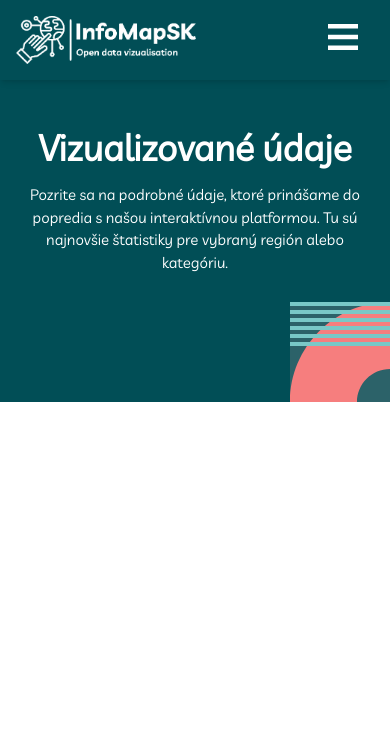
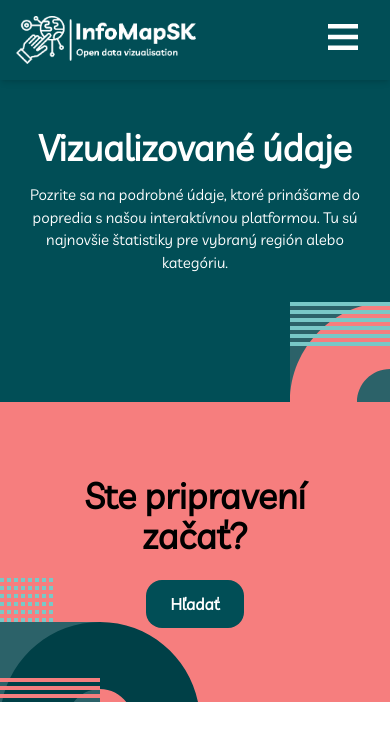
Before and after one commit to zsoolti8917/InfoMapSK-frontend, a React (Vite) app: page / in a window 390 px wide. Shown: the top 740 px of the page. Built offline with nearby package versions, Linux system fonts and the light colour scheme.

Commit message:
Fully responsive Banner component, minor changes to Button component

```diff
--- a/src/App.jsx
+++ b/src/App.jsx
@@ -1,10 +1,12 @@
 import Nav from './components/Navbar.jsx'
 import Hero from './components/Hero.jsx'
+import Banner from './components/Banner.jsx'
 function App() {
   return (
     <div>
       <Nav />
       <Hero />
+      <Banner />
     </div>
   )
 }
--- a/src/components/Banner.jsx
+++ b/src/components/Banner.jsx
@@ -1,8 +1,39 @@
 import React from 'react'
-
+import Button from './Button'
+import SearchForm from './SearchForm'
+import BgLogo from '../assets/bg-pattern-home-6-about-5.svg'
+import MagnifyingGlass from '../assets/magnifying-glass.svg'
 const Banner = () => {
   return (
-    <div>Banner</div>
+    <section className='bg-primary-300 min-h-[300px] flex items-center font-livvic relative overflow-hidden'>
+      <div className='m-auto px-10 text-center flex flex-col gap-6 items-center lg:flex-row lg:justify-between lg:max-w-[800px] lg:w-full lg:px-0 desktop:max-w-container'>
+        <h3 className='text-4xl font-extrabold lg:text-h2 flex-1'>
+        Ste pripravení začať?
+        </h3>
+
+        <form action="submit" className='relative '>
+          <input type="text"
+          placeholder="Hľadať regióny, okresy alebo obce..."
+          className='border-0 rounded-md p-2 pl-12 hidden md:block mb-6 lg:inline-block lg:mb-0 lg:mr-6 desktop:min-w-[365px]'
+          />
+          <img src={MagnifyingGlass} alt="lupa" className='max-w-[20px] absolute top-3 left-4 hidden md:block'/>
+          <Button
+          customTextColor="text-primary-100"
+          customBorderColor="border-secondary-800"
+          customHoverBgColor="hover:bg-primary-100"
+          customHoverTextColor="hover:text-primary-700"
+          customPaddingX="desktop:px-10 px-6"
+          customPaddingY="py-3"
+          customBgColor="bg-primary-700"
+          customRounded="rounded-2xl"
+          customBorder="border-0"
+          >
+            Hľadať
+          </Button>
+        </form>
+      </div>
+      <img src={BgLogo} alt="logo" className='absolute bottom-[-20px] md:bottom-0 left-0'/>
+    </section>
   )
 }
 
--- a/src/components/Button.jsx
+++ b/src/components/Button.jsx
@@ -2,15 +2,39 @@ import React from 'react'
 import PropTypes from 'prop-types';
 
 const Button = (props) => {
+
+
   return (
-    <button className={`bg-transparent text-white py-2 px-6 rounded-full border-2 border-primary-100 hover:bg-primary-100 font-bold hover:text-primary-700 duration-500`}>
+    <button className={`${props.customBgColor} ${props.customTextColor} ${props.customPaddingY} ${props.customPaddingX} ${props.customRounded} ${props.customBorder} ${props.customBorderColor} ${props.customHoverBgColor} font-bold ${props.customHoverTextColor} duration-500`}>
       {props.children}
     </button>
   )
 }
 
 Button.propTypes = {
-  children: PropTypes.node.isRequired,
+  children: PropTypes.string.isRequired,
+  customHoverBgColor: PropTypes.string.isRequired,
+  customTextColor: PropTypes.string.isRequired,
+  customBorderColor: PropTypes.string.isRequired,
+  customHoverTextColor: PropTypes.string.isRequired,
+  customPaddingX: PropTypes.string.isRequired,
+  customBgColor: PropTypes.string.isRequired,
+  customPaddingY: PropTypes.string.isRequired,
+  customRounded: PropTypes.string.isRequired,
+  customBorder: PropTypes.string.isRequired
+
+};
+
+Button.defaultProps = {
+  customHoverBgColor: 'hover:bg-primary-100',
+  customTextColor: 'text-primary-100',
+  customBorderColor: 'border-praimry-100',
+  customHoverTextColor: 'hover:text-primary-700',
+  customPaddingX: 'px-6',
+  customPaddingY: 'py-3',
+  customBgColor: 'bg-transparent',
+  customRounded: 'rounded-full',
+  customBorder: 'border-2'
 };
 
 export default Button
--- /dev/null
+++ b/src/components/SearchForm.jsx
@@ -0,0 +1,9 @@
+import React from 'react'
+
+const SearchForm = () => {
+  return (
+    <div>SearchForm</div>
+  )
+}
+
+export default SearchForm
```
Also changed, not shown: src/assets/magnifying-glass.svg (added).
